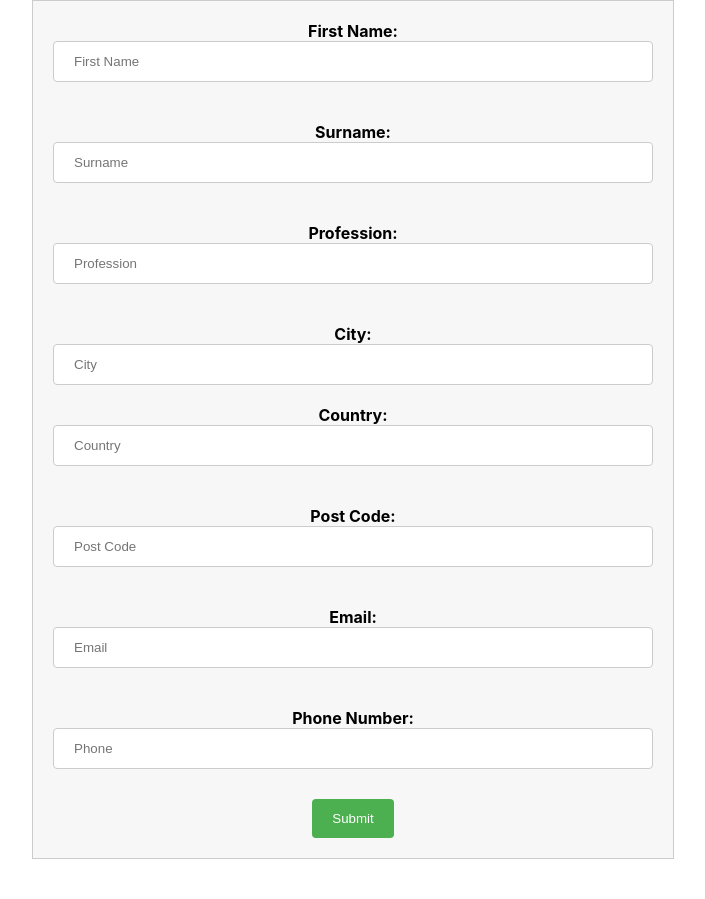
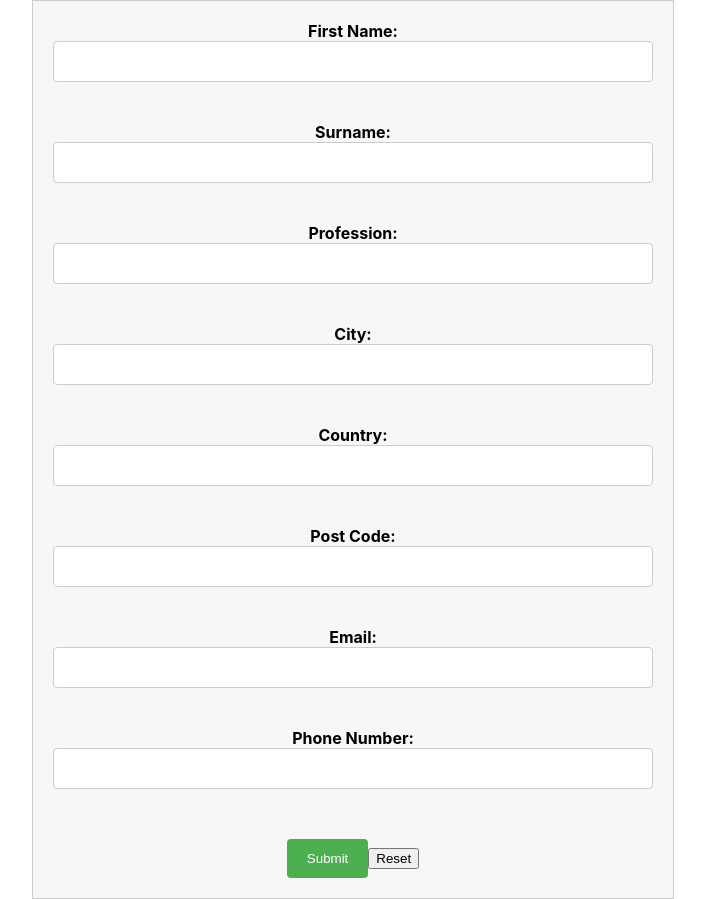
Before and after one commit to Yazan-SNJ/Resume-Builder, a React (Create React App) app: page / in a window 1280 px wide. Shown: the whole page, without its empty margins (287-992 px from the left). Before the commit the page ends 859 px from the top, so only its background shows below. Built offline with nearby package versions, Linux system fonts and the light colour scheme.

Commit message:
useReducer used

```diff
--- a/src/components/ResumeForm.jsx
+++ b/src/components/ResumeForm.jsx
@@ -1,10 +1,9 @@
-import React, { Component } from 'react';
+import React, { useReducer } from 'react';
 import './ResumeForm.css';
 
-class ResumeForm extends Component {
-  constructor(props) {
-    super(props);
-    this.state = {
+
+
+const initialState = {
   firstName: '',
   surname: '',
   profession: '',
@@ -14,75 +13,45 @@ class ResumeForm extends Component {
   email: '',
   phone: '',
 };
-  }
 
-  componentDidMount() {
-    // Retrieve data from localStorage if it exists
-    const firstName = localStorage.getItem('firstName');
-    const surname = localStorage.getItem('surname');
-    const profession = localStorage.getItem('profession');
-    const city = localStorage.getItem('city');
-    const country = localStorage.getItem('country');
-    const postCode = localStorage.getItem('postCode');
-    const email = localStorage.getItem('email');
-    const phone = localStorage.getItem('phone');
-    if (firstName) {
-      this.setState({ firstName });
-    }
-    if (surname) {
-      this.setState({ surname });
-    }
-    if (profession) {
-      this.setState({ profession });
-    }
-    if (city) {
-      this.setState({ city });
-    }
-    if (country) {
-      this.setState({ country });
-    }
-    if (postCode) {
-      this.setState({ postCode });
-    }
-    if (email) {
-      this.setState({ email });
-    }
-    if (phone) {
-      this.setState({ phone });
+function reducer(state, action) {
+  switch (action.type) {
+    case 'update':
+      return { ...state, [action.name]: action.value };
+    case 'reset':
+      return initialState;
+    default:
+      return state;
   }
 }
 
-  handleInputChange = (event) => {
-    const target = event.target;
-    const value = target.value;
-    const name = target.name;
+function ResumeForm() {
+  const [state, dispatch] = useReducer(reducer, initialState);
 
-    this.setState({
-      [name]: value
-    });
-    localStorage.setItem(name, value);
-
+  function handleInputChange(event) {
+    const { name, value } = event.target;
+    dispatch({ type: 'update', name, value });
   }
 
-  handleSubmit = (event) => {
+  function handleSubmit(event) {
     event.preventDefault();
-  console.log(this.state); // <-- log the state to check the input values
+    console.log(state);  // <-- log the state to check the input values
     // Do something with the form data here, such as sending it to a server
   }
 
-  render() {
+  function handleReset() {
+    dispatch({ type: 'reset' });
+  }
+
   return (
-  <form onSubmit={this.handleSubmit}>
-  <div className="form-container">
-  <div className="form-column">
+    <form onSubmit={handleSubmit}>
       <label>
         First Name:
         <input
           type="text"
           name="firstName"
-               placeholder='First Name'
-               value={this.state.firstName}
-               onChange={this.handleInputChange}
+          value={state.firstName}
+          onChange={handleInputChange}
           />
           </label>
           <br />
@@ -91,9 +60,8 @@ class ResumeForm extends Component {
           <input
                  type="text"
                  name="surname"
-               placeholder='Surname'
-               value={this.state.surname}
-               onChange={this.handleInputChange}
+                 value={state.surname}
+                 onChange={handleInputChange}
                />
           </label>
           <br />
@@ -102,9 +70,8 @@ class ResumeForm extends Component {
           <input
                  type="text"
                  name="profession"
-               placeholder='Profession'
-               value={this.state.profession}
-               onChange={this.handleInputChange}
+                 value={state.profession}
+                 onChange={handleInputChange}
                />
           </label>
           <br />
@@ -113,21 +80,18 @@ class ResumeForm extends Component {
           <input
                  type="text"
                  name="city"
-               placeholder='City'
-               value={this.state.city}
-               onChange={this.handleInputChange}
+                 value={state.city}
+                 onChange={handleInputChange}
                />
           </label>
-  </div>
-  <div className="form-column">
+          <br />
           <label>
           Country:
           <input
                  type="text"
                  name="country"
-  placeholder='Country'
-  value={this.state.country}
-  onChange={this.handleInputChange}
+                 value={state.country}
+                 onChange={handleInputChange}
                />
           </label>
           <br />
@@ -136,9 +100,8 @@ Post Code:
           <input
                  type="text"
                  name="postCode"
-             placeholder='Post Code'
-             value={this.state.postCode}
-             onChange={this.handleInputChange}
+                 value={state.postCode}
+                 onChange={handleInputChange}
                />
           </label>
           <br />
@@ -147,9 +110,8 @@ Email:
           <input
                  type="email"
                  name="email"
-             placeholder='Email'
-             value={this.state.email}
-             onChange={this.handleInputChange}
+                 value={state.email}
+                 onChange={handleInputChange}
                />
           </label>
           <br />
@@ -158,19 +120,15 @@ Phone Number:
           <input
                  type="text"
                  name="phone"
-             placeholder='Phone'
-             value={this.state.phone}
-             onChange={this.handleInputChange}
+                 value={state.phone}
+                 onChange={handleInputChange}
                />
           </label>
-</div>
-</div>
-<div className="submit-container">
+          <br />
           <input type="submit" value="Submit" />
-</div>
+          <input type="button" value="Reset" onClick={handleReset} />
           </form>
           );
           }
-}
 
           export default ResumeForm;
```
Lines whose indentation alone changed are shown as unchanged.
